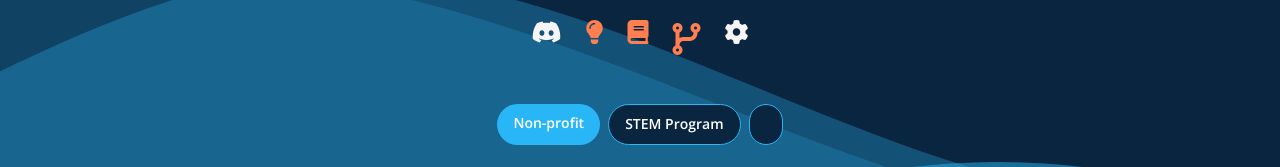
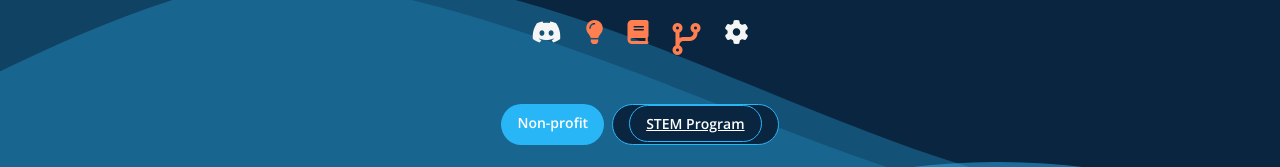
Before and after one commit to STEAM-Labz/steam-labz.github.io, a plain HTML site: page index.html in a window 1280 px wide. Shown: the part 291-458 px from the top of the page. Drawn offline with nearby package versions, Linux system fonts and the light colour scheme.

Commit message:
Update index.html

```diff
--- a/index.html
+++ b/index.html
@@ -26,8 +26,7 @@
                 </div>
                 <div class="badges">
                     <span class="badge badge-primary">Non-profit</span>
-                    <span class="badge badge-secondary">STEM Program</span>
-                       <a href="https://hub.steam-labz.com/" class="badge badge-secondary"></a>
+                    <a href="https://hub.steam-labz.com/" class="badge badge-secondary"><span class="badge badge-secondary">STEM Program</span></a>
                 </div>
             </div>
         </header>
```
